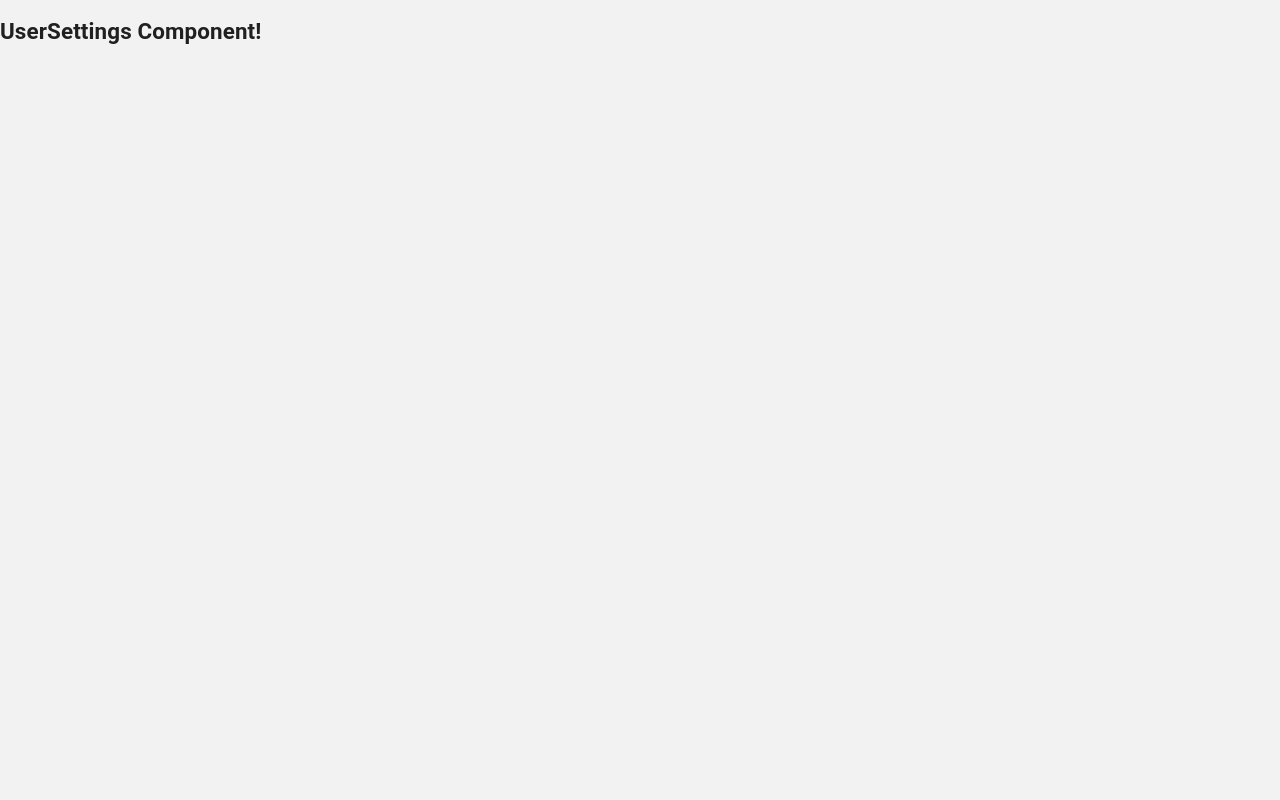
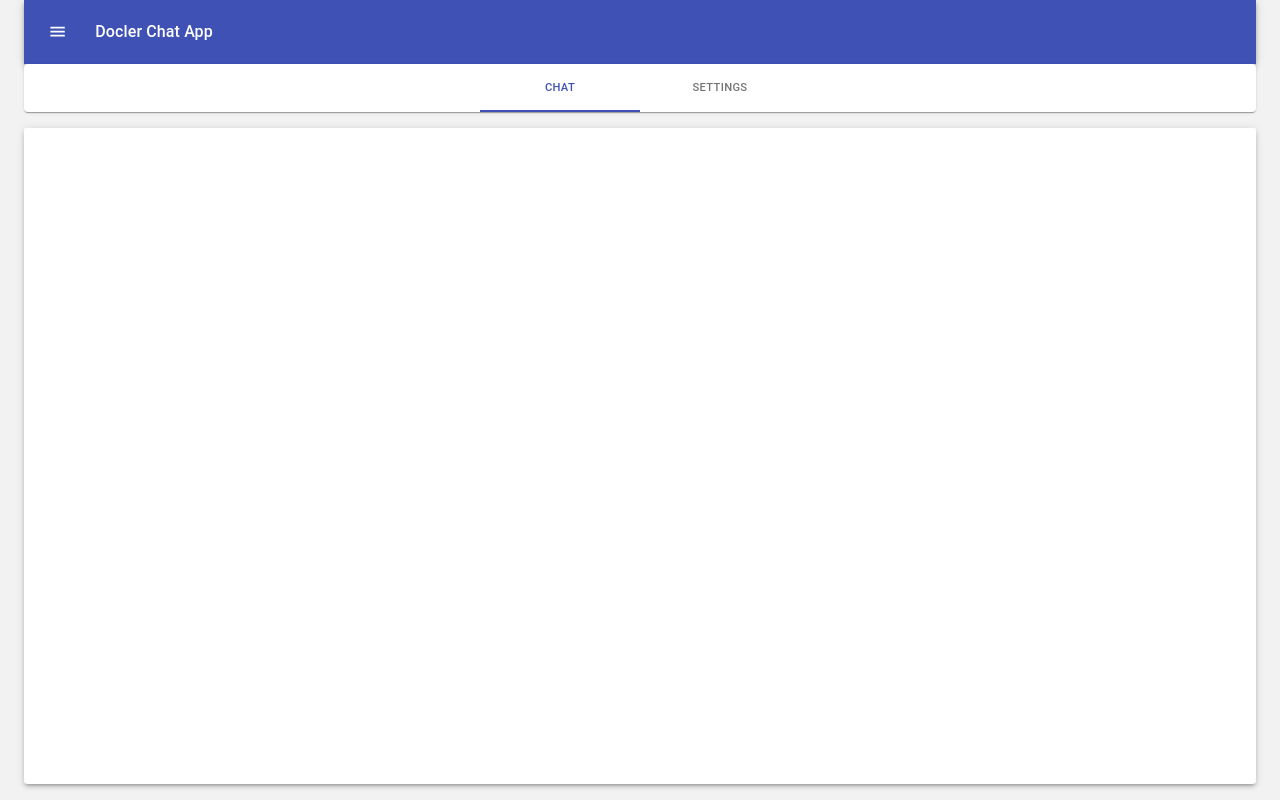
Before and after one commit to adhirchakravarti/socket-io-chat-app, a React app: page /settings in a window 1280 px wide. Built offline with nearby package versions, Linux system fonts and the light colour scheme.

Commit message:
feat: made the input component more reuseable, some minor CSS changes. chore: removed the Chat component (unnecessary)

```diff
--- a/src/components/App/index.tsx
+++ b/src/components/App/index.tsx
@@ -1,23 +1,49 @@
 import React from "react";
 import {BrowserRouter as Router, Switch, Route, Redirect} from "react-router-dom";
 import CssBaseline from "@material-ui/core/CssBaseline";
+import Container from "@material-ui/core/Container";
+import Grid from "@material-ui/core/Grid";
 import GlobalResponsiveFont from "../../globalResponsiveFont";
-import Chat from "../Chat";
+
+import Header from "../Header";
 import UserSettings from "../UserSettings";
-import {v4 as uuidv4} from "uuid";
+import ChatWindow from "../ChatWindow";
+import TabPanel from "../TabPanel";
+
+const tabs = [
+    {label: "Chat", link: "chat"},
+    {label: "Settings", link: "settings"}
+];
 
 function App(): JSX.Element {
-    console.log(uuidv4());
     return (
         <Router>
             <CssBaseline />
             <GlobalResponsiveFont />
             <Switch>
-                <Route path="/" exact>
-                    <Redirect to="/chat" />
-                </Route>
-                <Route path="/chat" component={Chat} />
-                <Route path="/settings" component={UserSettings} />
+                <Container maxWidth="xl">
+                    <Grid
+                        container
+                        direction="column"
+                        justify="center"
+                        alignItems="stretch"
+                        alignContent="stretch"
+                        xl={12}
+                        spacing={2}
+                    >
+                        <Grid item xl={12} lg={12} md={12} sm={12} xs={12}>
+                            <Header title="Docler Chat App" />
+                            <TabPanel tabs={tabs} />
+                        </Grid>
+                        <Grid item xl={12} lg={12} md={12} sm={12} xs={12}>
+                            <Route path="/" exact>
+                                <Redirect to="/chat" />
+                            </Route>
+                            <Route path="/chat" component={ChatWindow} />
+                            <Route path="/settings" component={UserSettings} />
+                        </Grid>
+                    </Grid>
+                </Container>
             </Switch>
         </Router>
     );
--- a/src/components/Chat/index.tsx
+++ /dev/null
@@ -1,38 +0,0 @@
-import React from "react";
-import Container from "@material-ui/core/Container";
-import Grid from "@material-ui/core/Grid";
-
-import Header from "../Header";
-import ChatWindow from "../ChatWindow";
-import TabPanel from "../TabPanel";
-
-const tabs = [
-    {label: "Chat", link: "chat"},
-    {label: "Settings", link: "settings"}
-];
-
-function Chat(): JSX.Element {
-    return (
-        <Container maxWidth="xl">
-            <Grid
-                container
-                direction="column"
-                justify="center"
-                alignItems="stretch"
-                alignContent="stretch"
-                xl={12}
-                spacing={2}
-            >
-                <Grid item xl={12} lg={12} md={12} sm={12} xs={12}>
-                    <Header title="Docler Chat App" />
-                    <TabPanel tabs={tabs} />
-                </Grid>
-                <Grid item xl={12} lg={12} md={12} sm={12} xs={12}>
-                    <ChatWindow />
-                </Grid>
-            </Grid>
-        </Container>
-    );
-}
-
-export default Chat;
--- a/src/components/ChatInput/index.tsx
+++ b/src/components/ChatInput/index.tsx
@@ -1,7 +1,9 @@
 import React, {useState} from "react";
-import TextField from "@material-ui/core/TextField";
 import Button from "@material-ui/core/Button";
 import {makeStyles, createStyles} from "@material-ui/core/styles";
+import TextInput from "../TextInput";
+import {marginType, inputSize, inputVariant} from "../ChatWindow/types";
+import Box from "@material-ui/core/Box";
 
 const useStyles = makeStyles(() =>
     createStyles({
@@ -14,10 +16,6 @@ const useStyles = makeStyles(() =>
             "& > * + *": {
                 margin: "0rem 0rem 0rem 1rem"
             }
-        },
-        input: {
-            display: "flex",
-            flexGrow: 1
         }
     })
 );
@@ -36,7 +34,7 @@ function ChatInput({onSubmit}: ChatInputProps): JSX.Element {
         setInputValue(value);
     };
 
-    const handleSubmit = (e: React.FormEvent<HTMLFormElement>): void => {
+    const handleSubmit = (e: React.MouseEvent): void => {
         // console.log(e, e.target);
         e.preventDefault();
         if (inputValue.trim().length > 0) {
@@ -46,25 +44,26 @@ function ChatInput({onSubmit}: ChatInputProps): JSX.Element {
     };
 
     return (
-        <form className={classes.root} onSubmit={handleSubmit}>
-            <TextField
-                id="outlined-full-width"
-                label="Label"
-                placeholder="Enter chat message..."
-                margin="dense"
-                InputLabelProps={{
-                    shrink: true
-                }}
-                variant="outlined"
-                size="small"
-                className={classes.input}
-                onChange={handleInputChange}
-                value={inputValue}
+        <Box className={classes.root}>
+            <TextInput
+                labelText="Chat"
+                placeHolder="Enter chat message..."
+                marginType={marginType.dense}
+                inputSize={inputSize.small}
+                inputVariant={inputVariant.outlined}
+                inputValue={inputValue}
+                onInputChange={handleInputChange}
             />
-            <Button variant="contained" size="large" color="secondary" type="submit">
+            <Button
+                variant="contained"
+                size="large"
+                color="secondary"
+                type="button"
+                onClick={handleSubmit}
+            >
                 Send
             </Button>
-        </form>
+        </Box>
     );
 }
 
--- a/src/components/ChatMessage/index.tsx
+++ b/src/components/ChatMessage/index.tsx
@@ -46,7 +46,7 @@ function ChatMessage({
     return (
         <Paper elevation={4} className={classes.root}>
             <Box className={classes.container}>
-                <Typography variant="body2" gutterBottom>
+                <Typography variant="h6" gutterBottom>
                     {message.text}
                 </Typography>
                 <Typography variant="caption" gutterBottom>
--- a/src/components/ChatWindow/types.ts
+++ b/src/components/ChatWindow/types.ts
@@ -4,6 +4,22 @@ import {CREATE_CONNECTION, SEND_MESSAGE, RECEIVE_MESSAGE, SET_USERNAME} from "./
 //     connected: boolean;
 //     id: string;
 // };
+
+export enum marginType {
+    normal = "normal",
+    dense = "dense"
+}
+
+export enum inputSize {
+    medium = "medium",
+    small = "small"
+}
+
+export enum inputVariant {
+    outlined = "outlined",
+    standard = "standard",
+    filled = "filled"
+}
 
 export type Socket = SocketIO.Socket;
 
--- /dev/null
+++ b/src/components/TextInput/index.tsx
@@ -0,0 +1,63 @@
+import React from "react";
+import TextField from "@material-ui/core/TextField";
+import {makeStyles, createStyles} from "@material-ui/core/styles";
+import {marginType, inputSize, inputVariant} from "../ChatWindow/types";
+
+const useStyles = makeStyles(() =>
+    createStyles({
+        root: {
+            display: "flex",
+            flexDirection: "row",
+            alignItems: "center",
+            flexGrow: 1,
+            margin: "1rem",
+            "& > * + *": {
+                margin: "0rem 0rem 0rem 1rem"
+            }
+        },
+        input: {
+            display: "flex",
+            flexGrow: 1
+        }
+    })
+);
+
+interface TextInputProps {
+    inputValue: string;
+    onInputChange: (string) => void;
+    placeHolder: string;
+    marginType: marginType;
+    labelText: string;
+    inputSize: inputSize;
+    inputVariant: inputVariant;
+}
+
+function TextInput({
+    inputValue,
+    onInputChange,
+    placeHolder,
+    marginType,
+    labelText,
+    inputSize,
+    inputVariant
+}: TextInputProps): React.FunctionComponentElement<TextInputProps> {
+    const classes = useStyles();
+
+    return (
+        <TextField
+            label={labelText}
+            placeholder={placeHolder}
+            margin={marginType}
+            InputLabelProps={{
+                shrink: true
+            }}
+            variant={inputVariant}
+            size={inputSize}
+            className={classes.input}
+            onChange={onInputChange}
+            value={inputValue}
+        />
+    );
+}
+
+export default TextInput;
--- a/src/components/UserSettings/index.tsx
+++ b/src/components/UserSettings/index.tsx
@@ -1,7 +1,53 @@
 import React from "react";
+import Container from "@material-ui/core/Container";
+import Paper from "@material-ui/core/Paper";
+import Box from "@material-ui/core/Box";
+import {makeStyles, Theme, createStyles} from "@material-ui/core/styles";
+
+const useStyles = makeStyles((theme: Theme) =>
+    createStyles({
+        root: {
+            width: "100%",
+            height: "82vh",
+            display: "flex",
+            flexDirection: "column",
+            flexWrap: "nowrap",
+            // maxWidth: 300,
+            backgroundColor: theme.palette.background.paper
+        },
+        chatContainer: {
+            display: "flex",
+            flexDirection: "column",
+            flexGrow: 1
+        },
+        listContainer: {
+            display: "flex",
+            height: "88%"
+        },
+        list: {
+            width: "100%",
+            overflowY: "auto"
+        },
+        input: {
+            display: "flex",
+            flexDirection: "row",
+            // margin: "2rem",
+            justifyContent: "center",
+            alignItems: "stretch"
+        }
+    })
+);
 
 function UserSettings(): JSX.Element {
-    return <h1>UserSettings Component!</h1>;
+    const classes = useStyles();
+
+    return (
+        <Container maxWidth="xl" className={classes.root} disableGutters>
+            <Paper className={classes.chatContainer} elevation={3}>
+                <Box component="div" className={classes.listContainer}></Box>
+            </Paper>
+        </Container>
+    );
 }
 
 export default UserSettings;
```
Also changed, not shown: 1 other file (tests, documents, lock files or other folders).
